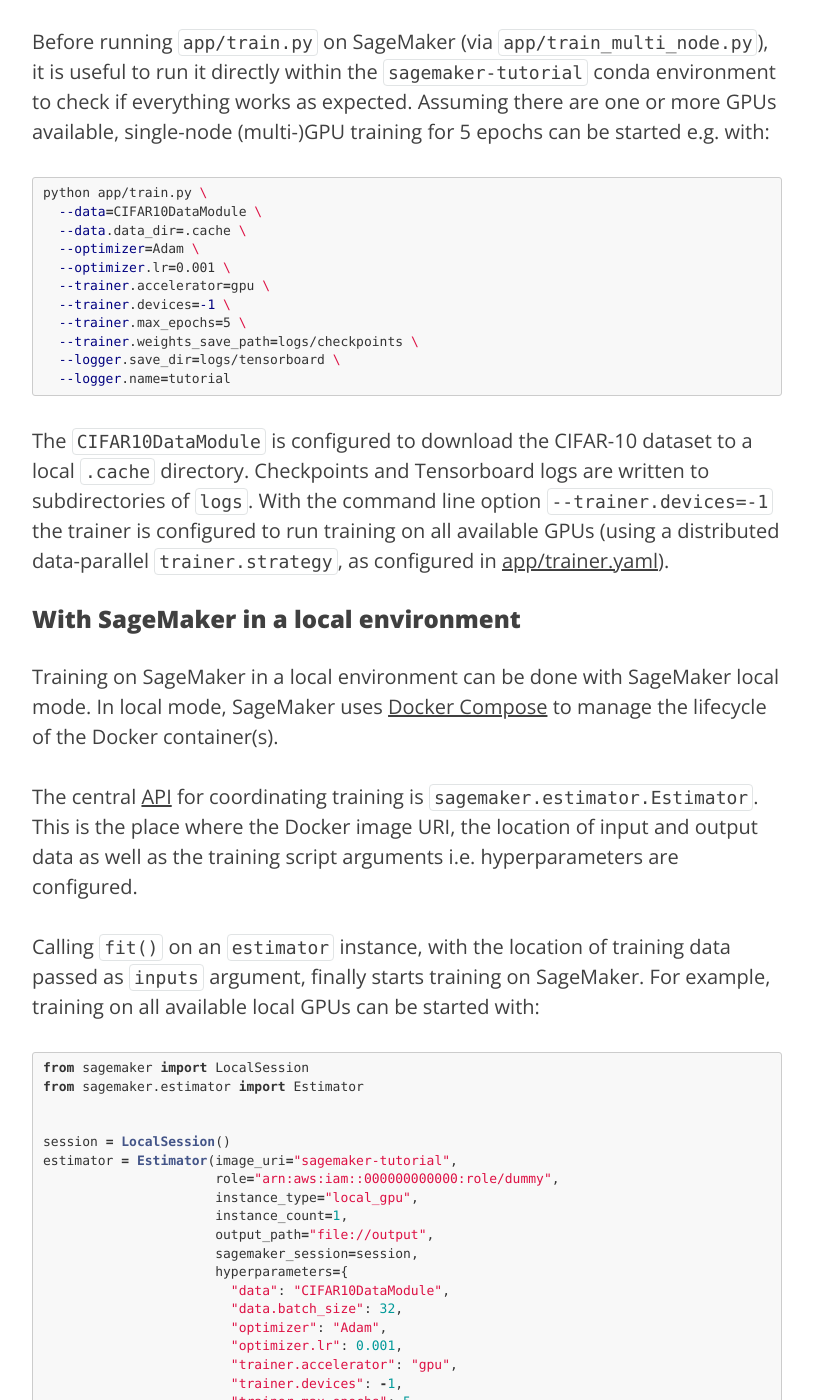
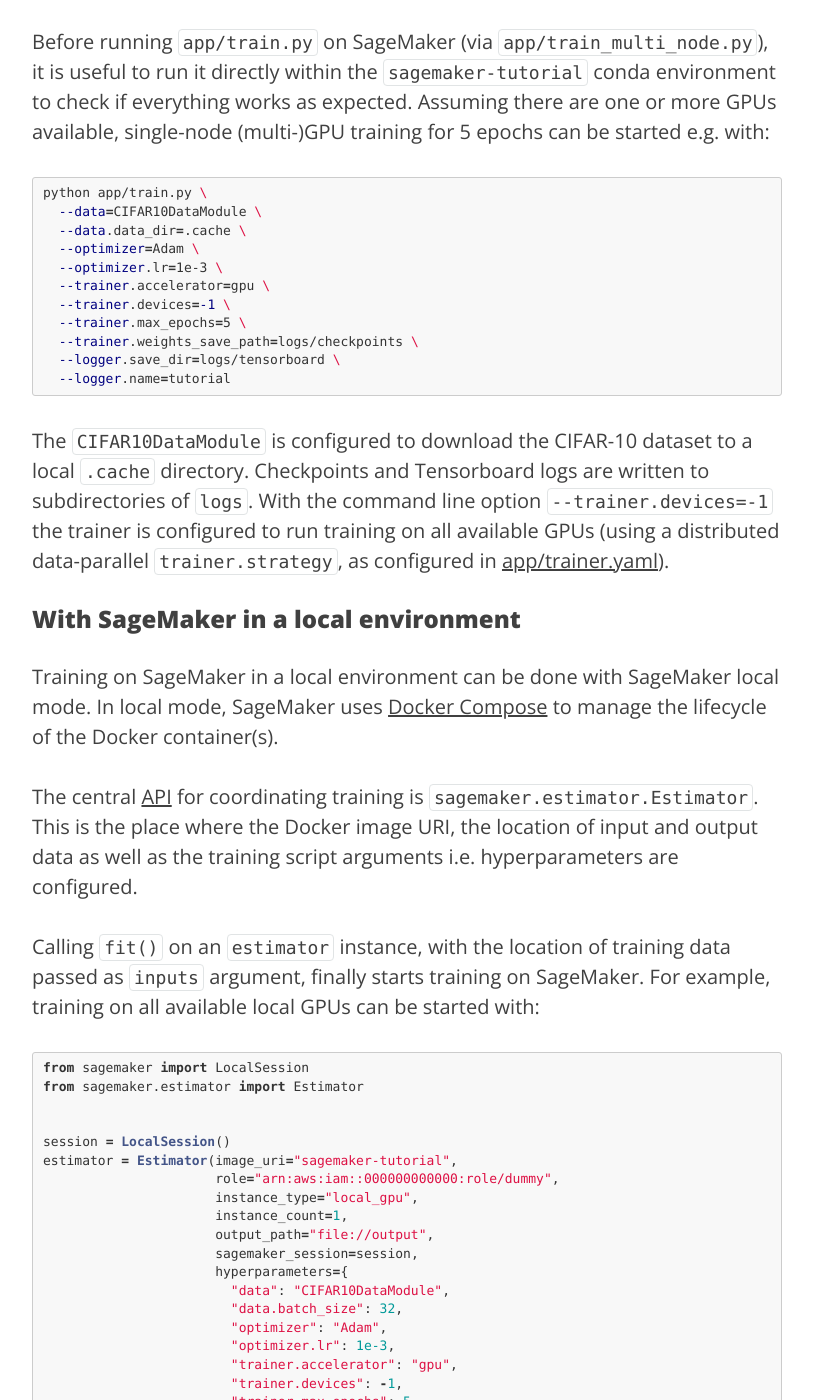
Before and after one commit to krasserm/krasserm.github.io, a Jekyll site: the page built from _posts/2022-01-21-sagemaker-multi-node.md, in a window 1280 px wide and 1400 px high, scrolled down 10985 px. Shown: the whole window, without its empty margins (233-1046 px from the left). Built offline with Jekyll 4.4.1, drawn with Linux system fonts in a browser that asks for light colours; comment, search, counter and statistics services are not loaded.

Commit message:
Minor edit using scientific notation of numbers

```diff
--- a/_posts/2022-01-21-sagemaker-multi-node.md
+++ b/_posts/2022-01-21-sagemaker-multi-node.md
@@ -457,7 +457,7 @@
   --data=CIFAR10DataModule \
   --data.data_dir=.cache \
   --optimizer=Adam \
-  --optimizer.lr=0.001 \
+  --optimizer.lr=1e-3 \
   --trainer.accelerator=gpu \
   --trainer.devices=-1 \
   --trainer.max_epochs=5 \
@@ -499,7 +499,7 @@
                         "data": "CIFAR10DataModule",
                         "data.batch_size": 32,
                         "optimizer": "Adam",
-                        "optimizer.lr": 0.001,
+                        "optimizer.lr": 1e-3,
                         "trainer.accelerator": "gpu",
                         "trainer.devices": -1,
                         "trainer.max_epochs": 5,
@@ -557,7 +557,7 @@
                         "data": "CIFAR10DataModule",
                         "data.batch_size": 32,
                         "optimizer": "Adam",
-                        "optimizer.lr": 0.001,
+                        "optimizer.lr": 1e-3,
                         "trainer.accelerator": "gpu",
                         "trainer.devices": -1,
                         "trainer.max_epochs": 5,
```
